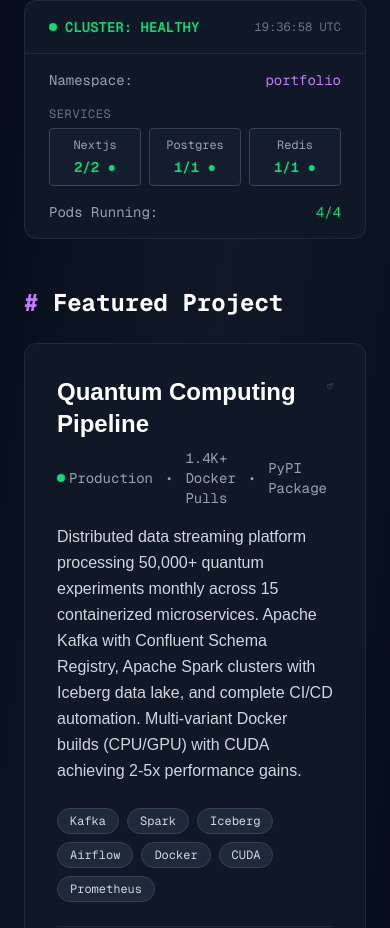
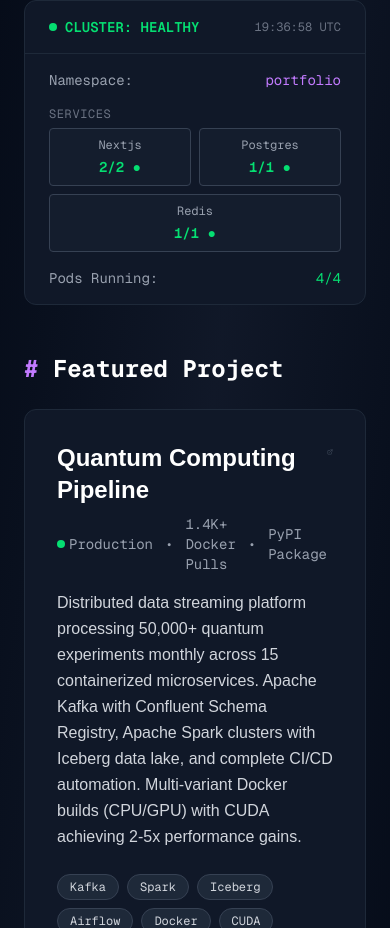
Before and after one commit to straightchlorine/portfolio, a Next.js app: page / in a window 390 px wide. Shown: the part 1015-1943 px from the top of the page. Built offline with nearby package versions, Linux system fonts and the light colour scheme.

Commit message:
fix(mobilie): visibility as well as k8s sync with the vm

```diff
--- a/app/layout.tsx
+++ b/app/layout.tsx
@@ -19,6 +19,11 @@ export const metadata: Metadata = {
   keywords: ["Full-Stack Engineer", "DevOps", "Platform Engineering", "Kubernetes", "Cloud Native", "RAG Systems", "Machine Learning", "Quantum Computing", "AI Systems"],
   authors: [{ name: "Piotr Krzysztof Lis" }],
   creator: "Piotr Krzysztof Lis",
+  viewport: {
+    width: "device-width",
+    initialScale: 1,
+    maximumScale: 1,
+  },
   openGraph: {
     type: "website",
     locale: "en_US",
--- a/components/LiveMetrics.tsx
+++ b/components/LiveMetrics.tsx
@@ -168,7 +168,7 @@ export function LiveMetrics() {
         {services && Object.keys(services).length > 0 && (
           <div className="py-1">
             <div className="text-xs text-gray-500 uppercase tracking-wider mb-1.5">Services</div>
-            <div className="grid grid-cols-3 gap-2">
+            <div className="flex flex-wrap gap-2">
               {Object.entries(services).map(([name, counts]) => {
                 const isHealthy = counts.running === counts.total;
                 const hoverGlow = isHealthy
@@ -180,7 +180,7 @@ export function LiveMetrics() {
                 return (
                   <div
                     key={name}
-                    className={`border border-gray-700 bg-gray-800/30 rounded p-2 text-center transition-all duration-300 ease-in-out ${hoverGlow} hover:scale-[1.02]`}
+                    className={`flex-1 min-w-[120px] sm:min-w-[140px] border border-gray-700 bg-gray-800/30 rounded p-2 text-center transition-all duration-300 ease-in-out ${hoverGlow} hover:scale-[1.02]`}
                   >
                     <div className="text-xs text-gray-400 mb-1">{displayName}</div>
                     <div className={`text-sm font-semibold ${textStatusColor}`}>
```
